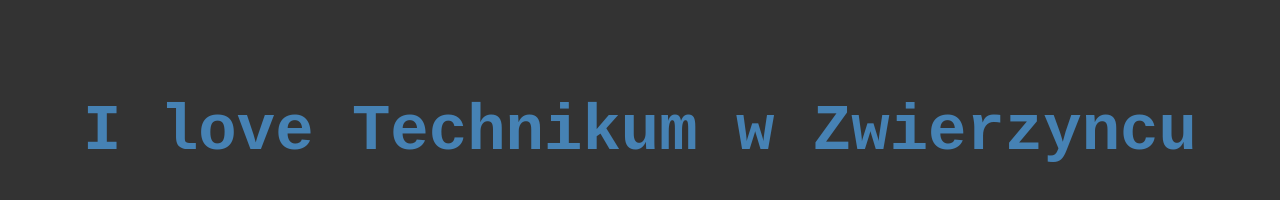
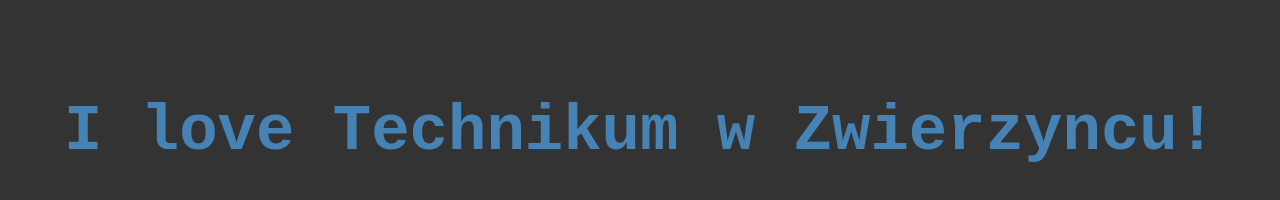
Before and after one commit to programistKruty/site, a plain HTML site: page index.html in a window 1280 px wide. Drawn offline with Linux system fonts and the light colour scheme.

Commit message:
Update index.html

```diff
--- a/index.html
+++ b/index.html
@@ -35,6 +35,6 @@
     </style>
 </head>
 <body>
-    <p>I love Technikum w Zwierzyncu</p>
+    <p>I love Technikum w Zwierzyncu!</p>
 </body>
 </html>
```
